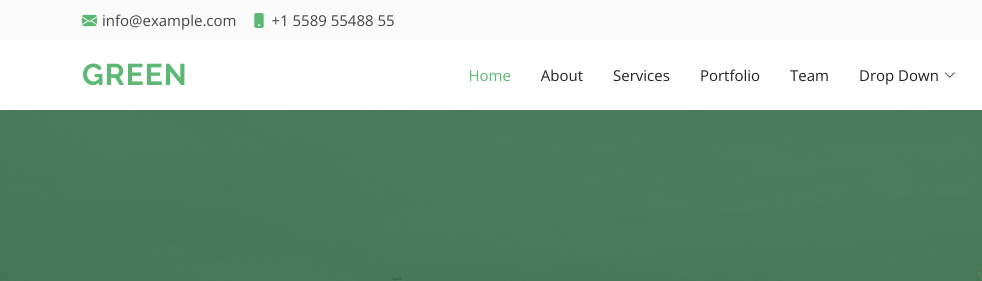
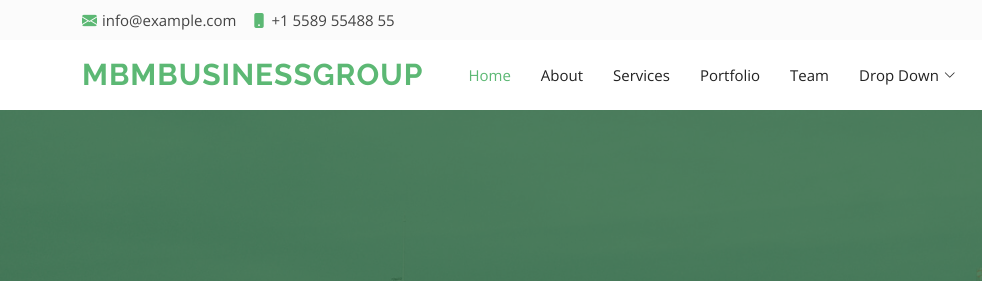
Before and after one commit to africatradegate/mbmbusinessgroup, a plain HTML site: page index.html in a window 1280 px wide. Shown: the top 281 px of the page, 0-982 px from the left. Drawn offline with nearby package versions, Linux system fonts and the light colour scheme.

Commit message:
Add Logo

```diff
--- a/index.html
+++ b/index.html
@@ -58,7 +58,7 @@
   <header id="header" class="d-flex align-items-center">
     <div class="container d-flex align-items-center">
 
-      <h1 class="logo me-auto"><a href="index.html">Green</a></h1>
+      <h1 class="logo me-auto"><a href="index.html">mbmbusinessgroup</a></h1>
       <!-- Uncomment below if you prefer to use an image logo -->
       <!-- <a href="index.html" class="logo me-auto"><img src="assets/img/logo.png" alt="" class="img-fluid"></a>-->
 
```
